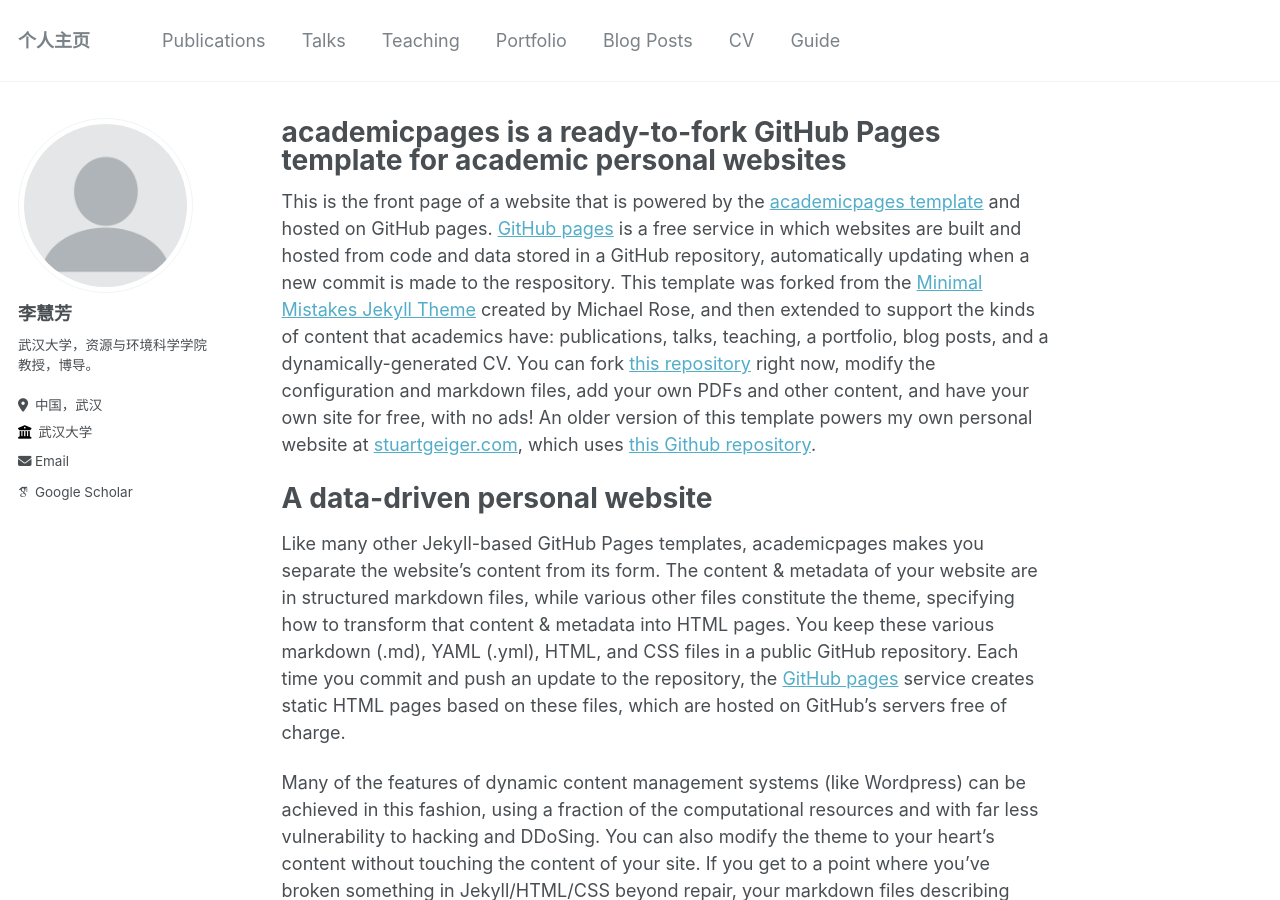
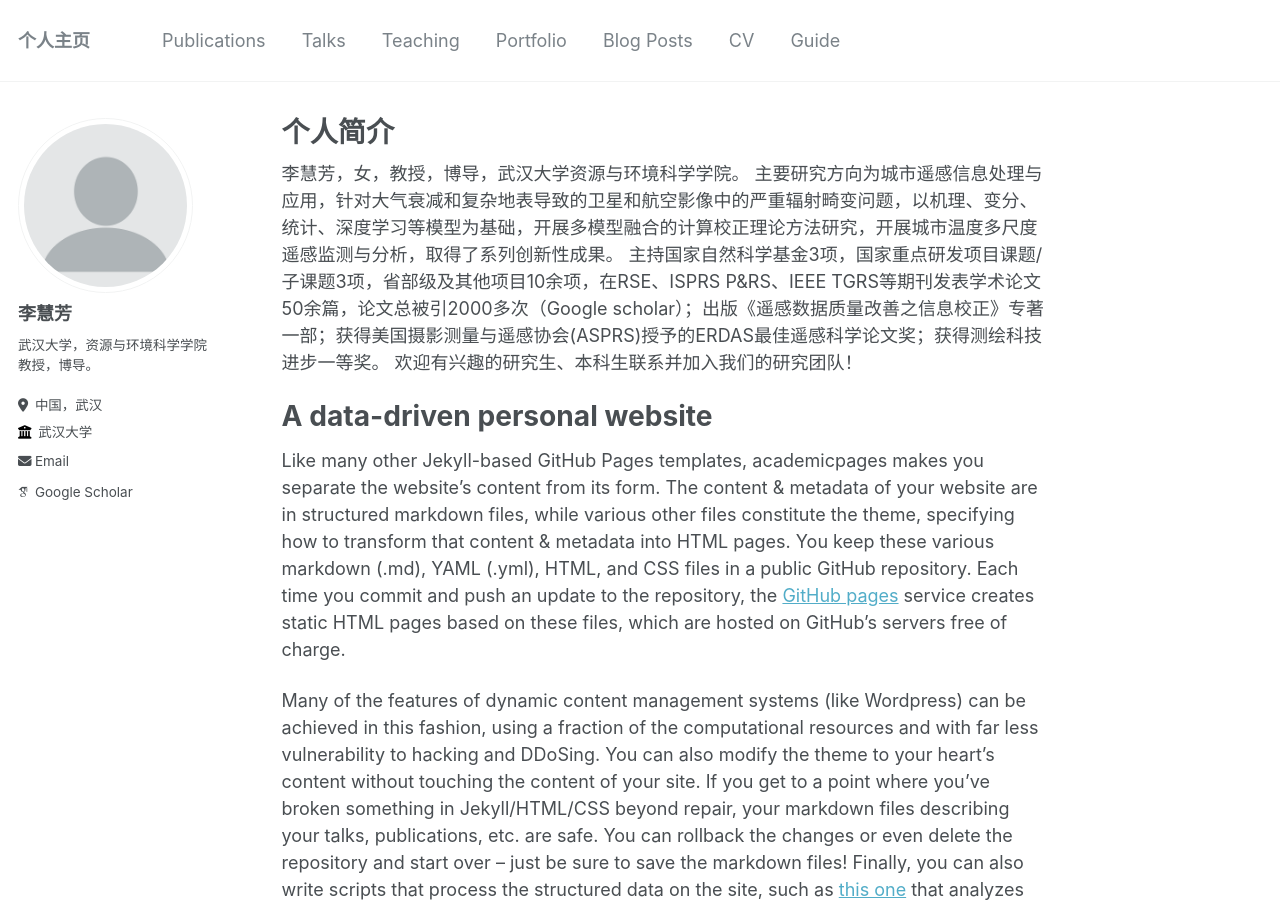
Before and after one commit to dengweiz/dengweiz.github.io, a Jekyll site: the page built from _pages/about.md, in a window 1280 px wide and 900 px high. Built offline with Jekyll 4.4.1, drawn with Linux system fonts in a browser that asks for light colours; some web fonts are replaced.

Commit message:
Update about.md

```diff
--- a/_pages/about.md
+++ b/_pages/about.md
@@ -1,13 +1,18 @@
 ---
 permalink: /
-title: "academicpages is a ready-to-fork GitHub Pages template for academic personal websites"
+title: "个人简介"
 author_profile: true
 redirect_from:
   - /about/
   - /about.html
 ---
-
+李慧芳，女，教授，博导，武汉大学资源与环境科学学院。
+主要研究方向为城市遥感信息处理与应用，针对大气衰减和复杂地表导致的卫星和航空影像中的严重辐射畸变问题，以机理、变分、统计、深度学习等模型为基础，开展多模型融合的计算校正理论方法研究，开展城市温度多尺度遥感监测与分析，取得了系列创新性成果。
+主持国家自然科学基金3项，国家重点研发项目课题/子课题3项，省部级及其他项目10余项，在RSE、ISPRS P&RS、IEEE TGRS等期刊发表学术论文50余篇，论文总被引2000多次（Google scholar）；出版《遥感数据质量改善之信息校正》专著一部；获得美国摄影测量与遥感协会(ASPRS)授予的ERDAS最佳遥感科学论文奖；获得测绘科技进步一等奖。
+欢迎有兴趣的研究生、本科生联系并加入我们的研究团队！
+<!--
 This is the front page of a website that is powered by the [academicpages template](https://github.com/academicpages/academicpages.github.io) and hosted on GitHub pages. [GitHub pages](https://pages.github.com) is a free service in which websites are built and hosted from code and data stored in a GitHub repository, automatically updating when a new commit is made to the respository. This template was forked from the [Minimal Mistakes Jekyll Theme](https://mmistakes.github.io/minimal-mistakes/) created by Michael Rose, and then extended to support the kinds of content that academics have: publications, talks, teaching, a portfolio, blog posts, and a dynamically-generated CV. You can fork [this repository](https://github.com/academicpages/academicpages.github.io) right now, modify the configuration and markdown files, add your own PDFs and other content, and have your own site for free, with no ads! An older version of this template powers my own personal website at [stuartgeiger.com](http://stuartgeiger.com), which uses [this Github repository](https://github.com/staeiou/staeiou.github.io).
+-->
 
 A data-driven personal website
 ======
```
